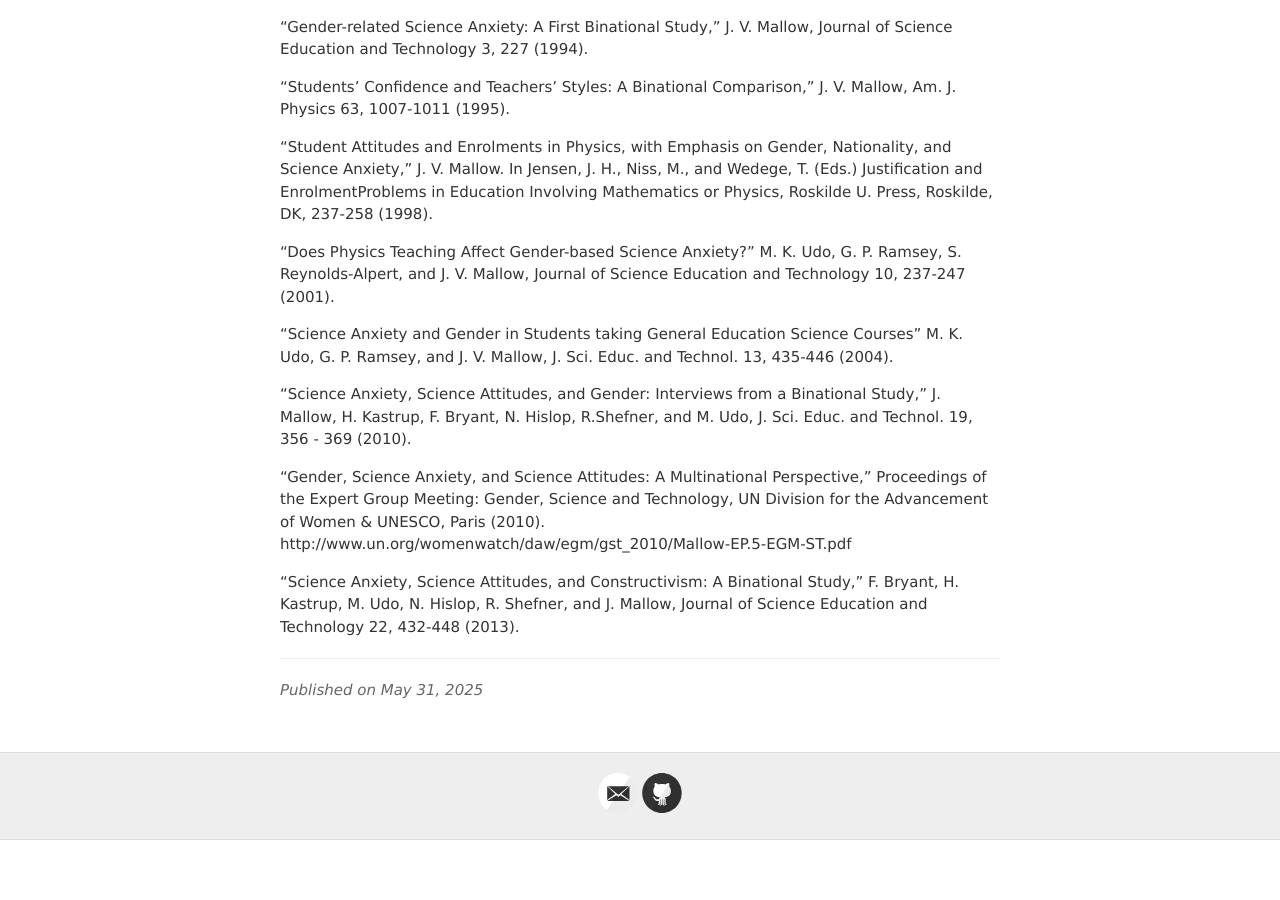
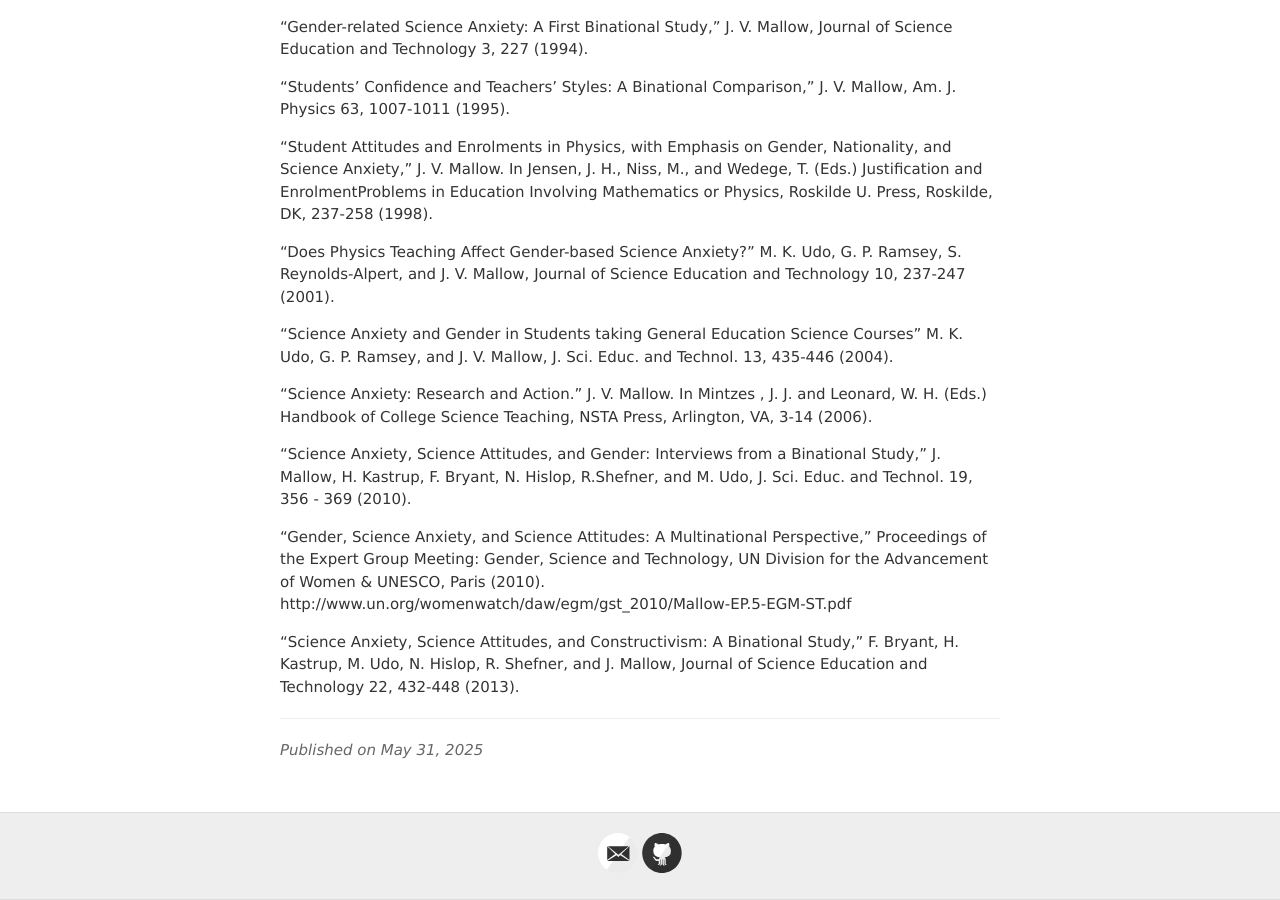
Before and after one commit to jvmallow/jvmallow.github.io, a Jekyll site: the page built from _posts/2025-05-31-Science_Anxiety.md, in a window 1280 px wide and 900 px high, scrolled down 1369 px. Built offline with Jekyll 4.4.1, drawn with Linux system fonts in a browser that asks for light colours; a script that is not in the unit is left out; before the commit the page ends 2209 px from its top, so only the background shows below that.

Commit message:
Update 2025-05-31-Science_Anxiety.md

```diff
--- a/_posts/2025-05-31-Science_Anxiety.md
+++ b/_posts/2025-05-31-Science_Anxiety.md
@@ -35,6 +35,8 @@ In addition to Helge's and my books, here is a list of some of our publications.
 
 “Science Anxiety and Gender in Students taking General Education Science Courses” M. K. Udo, G. P. Ramsey, and J. V. Mallow, J. Sci. Educ. and Technol. 13, 435-446 (2004).
 
+“Science Anxiety: Research and Action.”  J. V. Mallow. In Mintzes , J. J. and Leonard, W. H.  (Eds.)  Handbook of College Science Teaching, NSTA Press, Arlington, VA, 3-14 (2006).
+
 “Science Anxiety, Science Attitudes, and Gender: Interviews from a Binational Study,” J. Mallow, H. Kastrup,  F. Bryant, N. Hislop, R.Shefner, and M. Udo, J. Sci. Educ. and Technol. 19, 356 - 369 (2010).
 
 “Gender, Science Anxiety, and Science Attitudes: A Multinational Perspective,” Proceedings of the  Expert Group Meeting: Gender, Science and Technology, UN Division for the Advancement of Women & UNESCO, Paris (2010). http://www.un.org/womenwatch/daw/egm/gst_2010/Mallow-EP.5-EGM-ST.pdf
```
